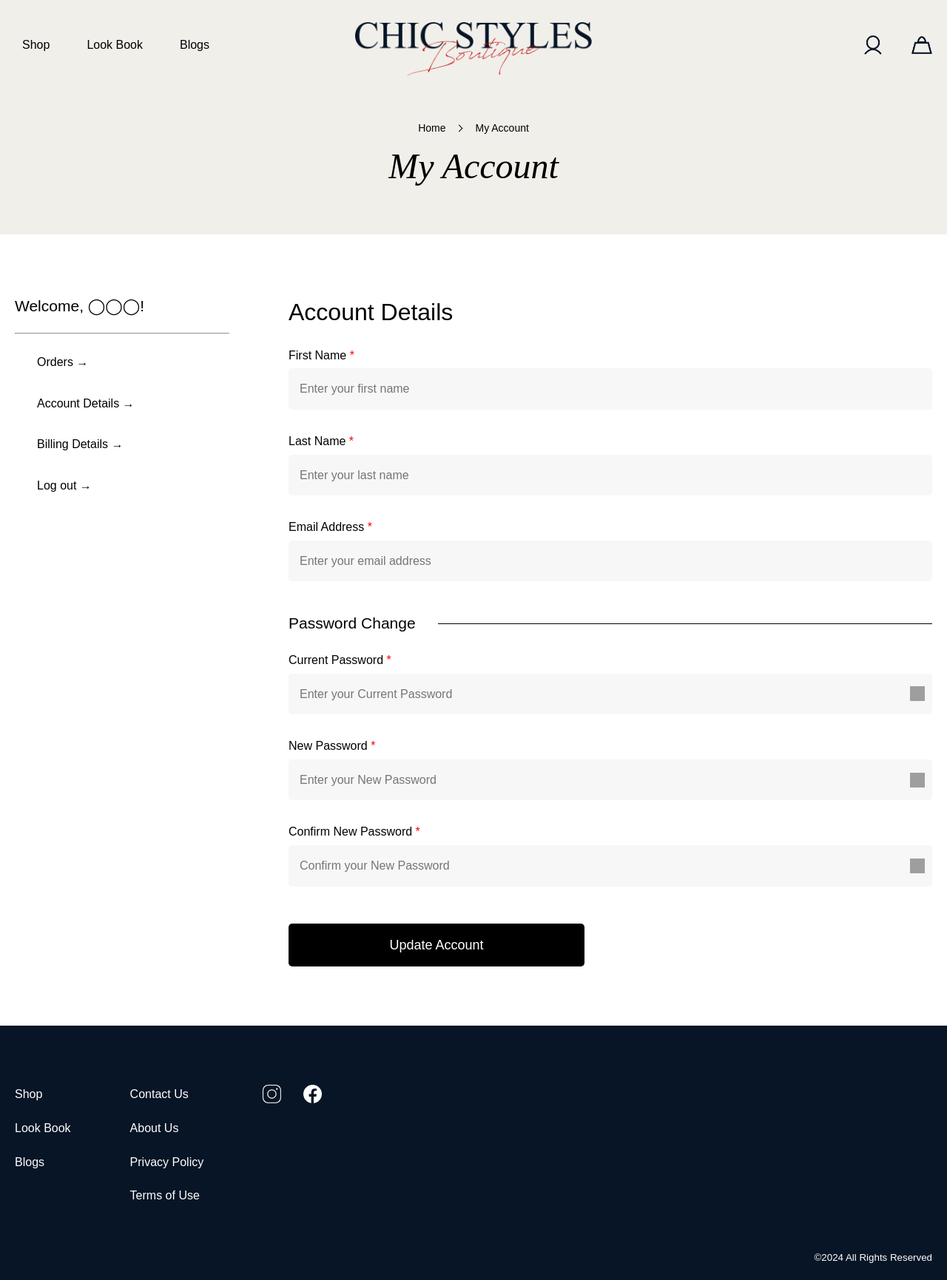
After one commit to Akko-i/ChicSrtylesBoutique_team, a PHP site: page /myaccount/account-detail.html in a window 1280 px wide. The commit adds this page. Shown: the whole page at 74% size. Run offline with PHP 8.4, Linux system fonts and the light colour scheme; some libraries are stand-ins or nearby versions; grey boxes are pictures that could not be loaded.

Commit message:
initial commit

```diff
--- /dev/null
+++ b/myaccount/account-detail.html
@@ -0,0 +1,186 @@
+<!DOCTYPE html>
+<html lang="en">
+<head>
+    <meta charset="UTF-8">
+    <meta name="viewport" content="width=device-width, initial-scale=1.0">
+    <title>Account Details - Chic Style Boutique</title>
+    <link rel="stylesheet" href="../style.css">
+    <link rel="stylesheet" href="myaccount.css">
+    <link rel="stylesheet" href="https://cdnjs.cloudflare.com/ajax/libs/font-awesome/5.13.0/css/all.min.css">
+    <script src="../script.js"></script>
+    <script src="myaccount.js"></script>
+</head>
+<body>
+
+    <header id="header_fix">
+        <div class="container">
+            <!-- Hamburger menu (SP only) -->
+            <button class="hamburger" id="hamburgerBtn">
+                <span></span>
+                <span></span>
+            </button>
+
+            <!-- Navigation -->
+            <nav id="mainNav">
+                <ul class="main-menu">
+                    <li class="dropdown">
+                        <a href="../shop/index.html">Shop</a>
+                        <ul class="submenu" id="submenu">
+                            <li><a href="../shop/newarrivals.html">New Arrivals →</a></li>
+                            <li><a href="../shop/collection.html">Latest Collection →</a></li>
+                            <li><a href="../shop/dresses.html">Dresses →</a></li>
+                            <li><a href="../shop/accessories.html">Accessories →</a></li>
+                        </ul>
+                    </li>
+                    <li><a href="../lookbook/index.html">Look Book</a></li>
+                    <li><a href="../blogs/index.html">Blogs</a></li>
+                </ul>
+            </nav>
+
+            <!-- Logo -->
+            <h1><a href="../index.html"><img src="../img/header/logo.png" alt="Chic Styles Boutique" title="Chic Styles Boutique"></a></h1>
+
+            <!-- Icons -->
+            <ul class="header-icons">
+                <li><a href="#"><img src="../img/header/icon-mypage.png" alt="My Page" title="My Page"></a></li>
+                <li><a href="#"><img src="../img/header/icon-cart.png" alt="Cart" title="Cart"></a></li>
+            </ul>
+        </div>
+    </header>
+
+    <!-- background-overlay -->
+    <div id="overlay"></div>
+
+    <!-- breadcrumbs -->
+    <nav class="breadcrumbs">
+        <ol>
+            <li><a href="../index.html">Home</a></li>
+            <li>My Account</li>
+        </ol>
+
+        <h2>My Account</h2>
+    </nav>
+
+
+    <div id="myaccount">
+
+        <!-- Left -->
+        <aside>
+            <p class="welcome">Welcome, ◯◯◯!</p>
+            <hr>
+            <nav>
+                <ul>
+                    <li><a href="orders.html">Orders →</a></li>
+                    <li><a href="account-detail.html">Account Details →</a></li>
+                    <li><a href="billing-detail.html">Billing Details →</a></li>
+                    <li><a href="../login/index.html">Log out →</a></li>
+                </ul>
+            </nav>
+        </aside>
+
+
+        <!-- Right -->
+        <main>
+
+            <section id="account-detail">
+                <h3>Account Details</h3>
+
+                <form action="#" id="contactForm" onsubmit="return validateContactForm()" novalidate>
+                    <!-- First Name -->
+                    <fieldset>
+                        <label for="firstName">First Name <span class="mandatory">*</span></label>
+                        <input type="text" id="firstName" name="firstName" autocomplete="given-name" required placeholder="Enter your first name">
+                        <span class="error-message" id="firstNameError">Please enter your first name.</span>
+                    </fieldset>
+
+                    <!-- Last Name -->
+                    <fieldset>
+                        <label for="lastName">Last Name <span class="mandatory">*</span></label>
+                        <input type="text" id="lastName" name="lastName" autocomplete="family-name" required placeholder="Enter your last name">
+                        <span class="error-message" id="lastNameError">Please enter your last name.</span>
+                    </fieldset>
+
+                    <!-- Email Address -->
+                    <fieldset>
+                        <label for="email">Email Address <span class="mandatory">*</span></label>
+                        <input type="email" id="email" name="email" autocomplete="email" required placeholder="Enter your email address">
+                        <span class="error-message" id="emailError">Please enter a valid email address.</span>
+                    </fieldset>
+
+                    <h4>Password Change</h4>
+
+                    <!-- Current Password -->
+                    <fieldset>
+                        <label for="currentPassword">Current Password <span class="mandatory">*</span></label>
+                        <div class="password-field">
+                            <input type="password" id="currentPassword" name="currentPassword" autocomplete="current-password" required placeholder="Enter your Current Password">
+                            <span class="password-toggle-icon">
+                                <img src="../img/login/icon_eye-open.svg" alt="Toggle password visibility">
+                            </span>
+                        </div>
+                        <span class="error-message" id="currentPasswordError">Please enter your current password.</span>
+                    </fieldset>
+
+                    <!-- New Password -->
+                    <fieldset>
+                        <label for="newPassword">New Password <span class="mandatory">*</span></label>
+                        <div class="password-field">
+                            <input type="password" id="newPassword" name="newPassword" autocomplete="new-password" required placeholder="Enter your New Password">
+                            <span class="password-toggle-icon">
+                                <img src="../img/login/icon_eye-open.svg" alt="Toggle password visibility">
+                            </span>
+                        </div>
+                        <span class="error-message" id="newPasswordError">Please enter your new password.</span>
+                    </fieldset>
+
+                    <!-- Confirm New Password -->
+                    <fieldset>
+                        <label for="confirmNewPassword">Confirm New Password <span class="mandatory">*</span></label>
+                        <div class="password-field">
+                            <input type="password" id="confirmNewPassword" name="confirmNewPassword" autocomplete="new-password" required placeholder="Confirm your New Password">
+                            <span class="password-toggle-icon">
+                                <img src="../img/login/icon_eye-open.svg" alt="Toggle password visibility">
+                            </span>
+                        </div>
+                        <span class="error-message" id="confirmNewPasswordError">Passwords do not match.</span>
+                    </fieldset>
+
+                    <!-- Submit Button -->
+                    <div class="submit_button">
+                        <button type="submit">Update Account</button>
+                    </div>
+                </form>
+
+            </section>
+
+        </main>
+    </div>
+
+    <footer>
+        <div class="container">
+            <div class="footer_flex">
+                <div class="footer_flex2">
+                    <ul>
+                        <li><a href="../shop/index.html">Shop</a></li>
+                        <li><a href="../lookbook/index.html">Look Book</a></li>
+                        <li><a href="../blogs/index.html">Blogs</a></li>
+                    </ul>
+                    <ul>
+                        <li><a href="../contactus/index.html">Contact Us</a></li>
+                        <li><a href="../aboutus/index.html">About Us</a></li>
+                        <li><a href="../privacypolicy/index.html">Privacy Policy</a></li>
+                        <li><a href="../termsofuse/index.html">Terms of Use</a></li>
+                    </ul>
+                </div>
+                <ul class="sns_icon">
+                    <li><a href="https://www.instagram.com/" target="_blank"><img src="../img/footer/icon-insta.png" alt="Instagram"></a></li>
+                    <li><a href="https://www.facebook.com/" target="_blank"><img src="../img/footer/icon-fb.png" alt="Facebook"></a></li>
+                </ul>
+            </div>
+            <small>©2024 All Rights Reserved</small>
+        </div>
+    </footer>
+
+
+</body>
+</html>
--- a/myaccount/myaccount.css
+++ b/myaccount/myaccount.css
@@ -36,7 +36,6 @@
     color: #C30A0A;
 }
 
-
 /* aside */
 aside .welcome{
     font-size: 21px;
@@ -53,6 +52,8 @@ aside nav ul li:hover{
     background-color: #F0EFEA;
     border-radius: 5px;
 }
+
+/* main */
 main #orders ul li{
     border: 1px solid #000;
     padding: 40px;
@@ -60,10 +61,25 @@ main #orders ul li{
 main #orders ul li:not(:last-child){
     margin-bottom: 20px;
 }
-main #orders h3{
+main h3{
     font-size: 32px;
     font-weight: 400;
     margin-bottom: 20px;
+}
+main h4{
+    font-size: 21px;
+    font-weight: 400;
+    margin-bottom: 20px;
+    margin-top: 40px;
+    display: flex;
+    align-items: center;
+}
+main h4:after{
+    content: '';
+    flex-grow: 1;
+    height: 1px;
+    background: #000;
+    margin-left: 30px;
 }
 main #orders ul li .order-thum, main #orders ul li .order-summary, main #orders ul li .order-summary tbody{
     display: flex;
@@ -92,18 +108,21 @@ main #orders ul li .order-summary tr:last-child{
     border: none;
 }
 
-#orders button{
+#myaccount #orders button{
     margin-top: 0;
     outline: 1px solid #000;
     padding: 15px 40px;
     border-radius: 5px;
     color: #000;
+    background-color: #fff;
     transition: background-color 0.3s;
+    font-size: 16px;
+    width: inherit;
 }
-#orders button::before{
+#myaccount #orders button::before{
     opacity: 0;
 }
-#orders button:hover{
+#myaccount #orders button:hover{
     background-color: #000;
     color: #fff;
     outline: none;
@@ -150,6 +169,120 @@ main #orders ul li .order-summary tr:last-child{
     flex-direction: column;
 }
 
+/* -------------------------
+    Account Details
+  -------------------------*/
+/* Form styles */
+#myaccount fieldset {
+    margin-bottom: 30px;
+    border: none;
+}
+
+#myaccount label {
+    display: block;
+    margin-bottom: 5px;
+}
+
+#myaccount input, #myaccount textarea, #myaccount button {
+    width: 100%;
+    padding: 15px;
+    border: none;
+    border-radius: 5px;
+    font-size: 16px;
+    box-sizing: border-box;
+    background-color: #F7F7F7;
+}
+
+#myaccount button {
+    background-color: black;
+    color: white;
+    border: none;
+    cursor: pointer;
+    font-size: 18px;
+    transition: background-color 0.3s;
+}
+
+#myaccount button:hover {
+    background-color: #C30A0A;
+}
+
+#myaccount .error-message {
+    display: none;
+    color: red;
+    font-size: 14px;
+    margin-top: 5px;
+}
+
+#myaccount .mandatory{
+    color: red;
+}
+
+#myaccount .remenberme{
+    display: flex;
+    justify-content: left;
+    align-items: center;
+}
+#myaccount .remenberme input{
+    width: inherit;
+    margin-right: 10px;
+}
+#myaccount .submit_button button{
+    max-width: 400px;
+    margin: 20px 0 0 0;
+}
+#myaccount .submit_button button:nth-of-type(2){
+    background-color: #fff;
+    color: #000;
+    outline: 2px solid #000;
+    outline-offset: -2px;
+    border-radius: 5px;
+    transition: 0.3s;
+}
+#myaccount .submit_button button:nth-of-type(2):hover{
+    background-color: #C30A0A;
+    color: #fff;
+    outline: none;
+}
+#myaccount button::before{
+    opacity: 0;
+}
+
+.password-field {
+    position: relative;
+    display: flex;
+    align-items: center;
+}
+
+.password-field input {
+    flex: 1;
+    padding-right: 40px;
+}
+
+.password-toggle-icon {
+    position: absolute;
+    top: 50%;
+    right: 10px;
+    transform: translateY(-50%);
+    cursor: pointer;
+}
+
+.password-toggle-icon img {
+    width: 20px;
+    height: 20px;
+}
+
+/* -------------------------
+    Billing Details
+  -------------------------*/
+
+#addressLine1{
+    margin-bottom: 10px;
+}
+select#country,select#state{
+    width: 100%;
+    padding: 10px;
+}
+
 
 
 @media (max-width: 768px) {
@@ -167,7 +300,7 @@ main #orders ul li .order-summary tr:last-child{
         flex-wrap: wrap;
         justify-content: space-evenly;
     }
-    main #orders h3{
+    main h3{
         font-size: 24px;
     }
     aside nav ul li{
@@ -215,4 +348,15 @@ main #orders ul li .order-summary tr:last-child{
         gap: 5px;
         flex-direction: column;
     }
+
+    /* -------------------------
+        Account Details
+    -------------------------*/
+    #myaccount fieldset {
+        margin-bottom: 20px;
+    }
+    main h4:after{
+        margin-left: 20px;
+    }
+
 }
--- a/myaccount/order-detail.html
+++ b/myaccount/order-detail.html
@@ -144,7 +144,7 @@
                         <td>
                             Akiko Ishijima <br>
                             Level 1/31 Market St, Sydney NSW 2000
-                            Australia
+                            Australia<br>
                             +61 41234 5678
                         </td>
                     </tr>
```
Also changed, not shown: myaccount/billing-detail.html (added, +208 -0 lines), myaccount/myaccount.js (added, +112 -0 lines).
